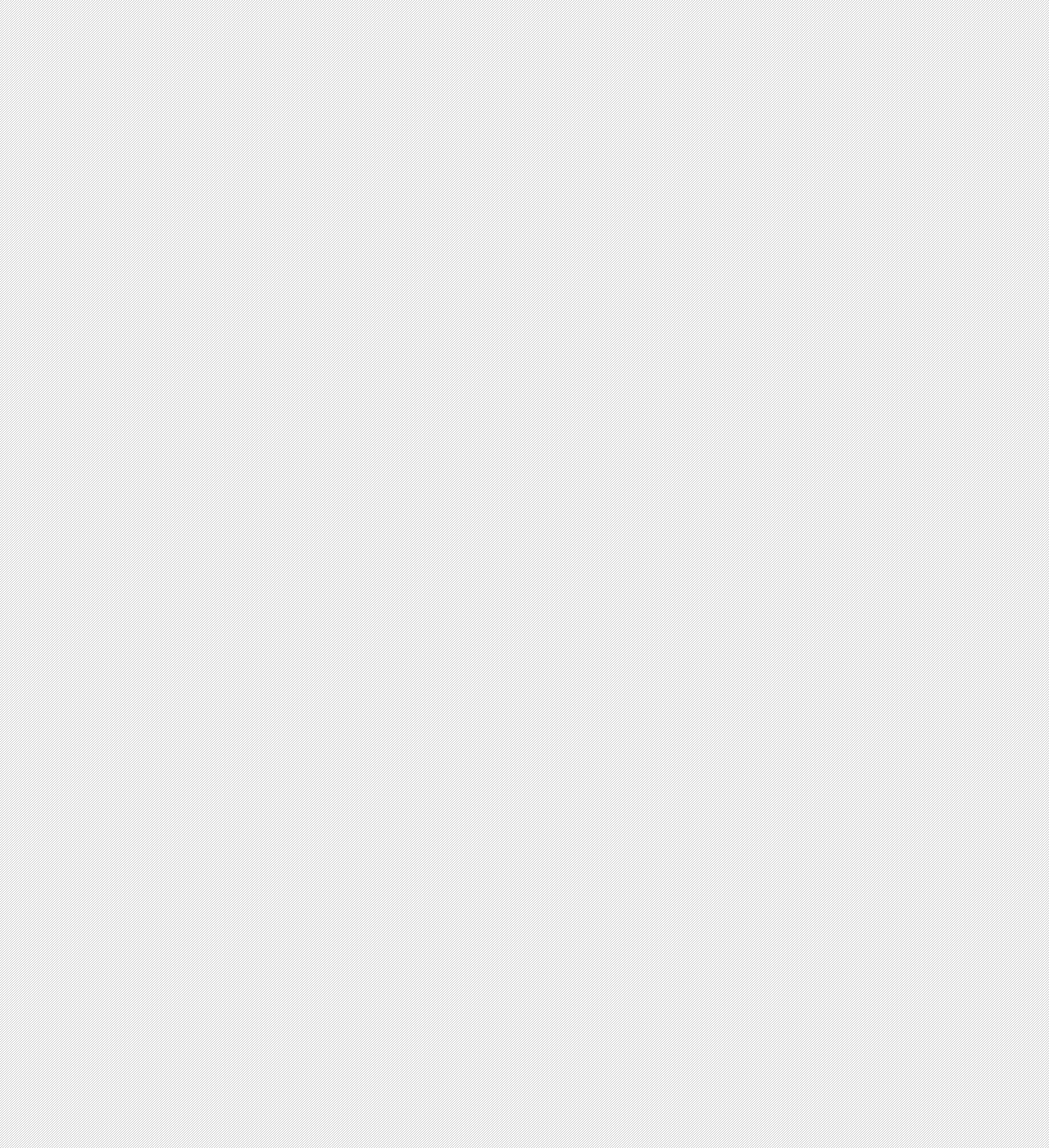
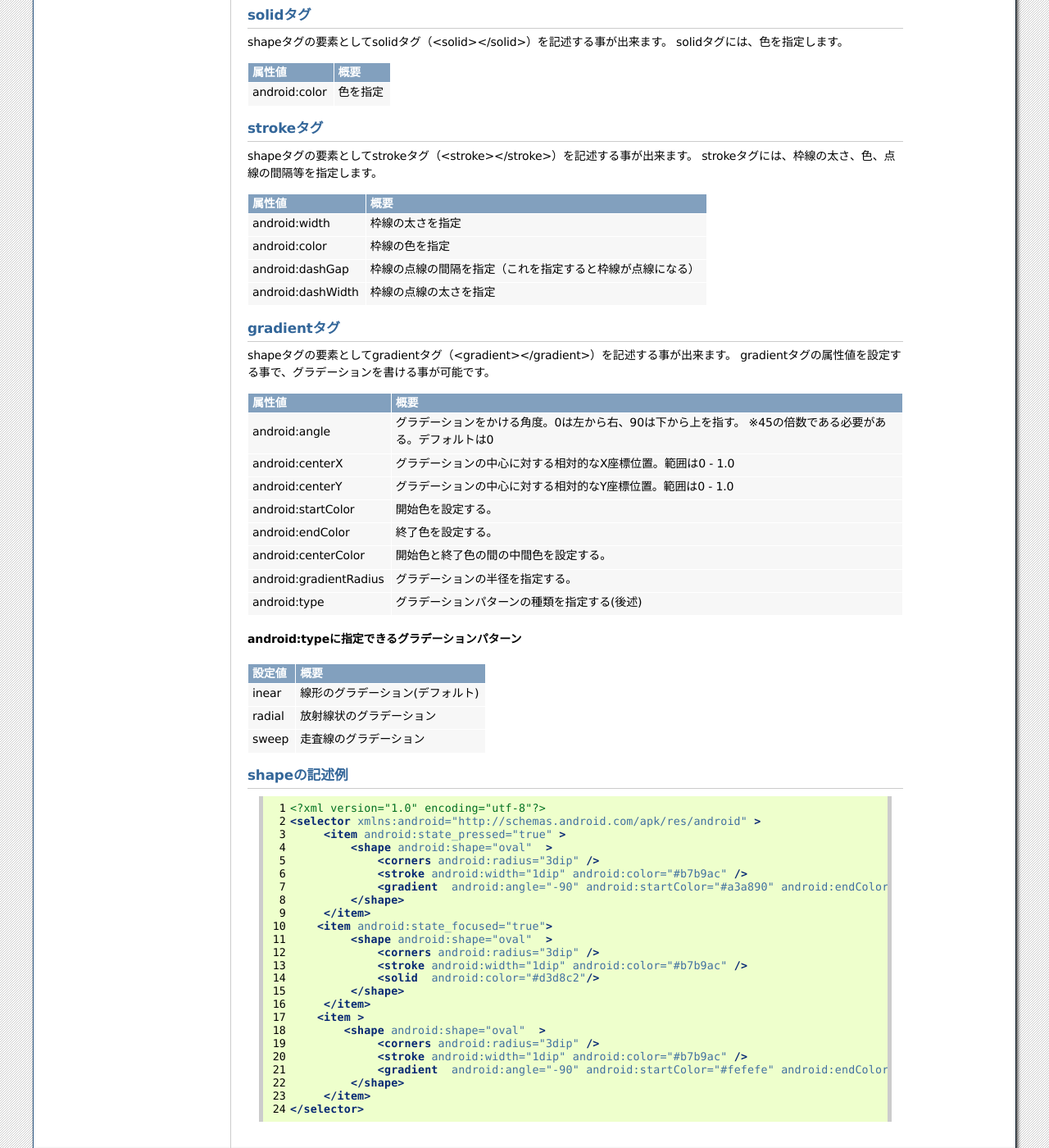
Before and after one commit to shirosan322/my_doc_for_dev, a Sphinx documentation site: the page built from source/application/android/selector.rst, in a window 1280 px wide and 1400 px high, scrolled down 3327 px. Shown: the whole window at 82% size. Built offline with Sphinx 7.4.7, drawn with Linux system fonts in a browser that asks for light colours; pages that are not in the unit, such as notebooks, are missing from menus; some of the changed text lies outside the part shown.

Commit message:
Androidドキュメント更新 ・selectorにshapeの項目を追加

```diff
--- a/source/application/android/selector.rst
+++ b/source/application/android/selector.rst
@@ -151,9 +151,12 @@
 
 shapeタグを使うと、「形状を変える」「角を丸くする」「背景色をグラデーションにする」等のことが簡単に実現できます。
 
-------------------------
+
 shape属性
-------------------------
+=============
+shapeタグ（<sahpe></shape>）には、shape属性（android:shape）が指定できます。
+この属性に、以下の表の値をセットする事で形状を変更する事が出来ます。
+
 ========== =================================================
 値	        概要
 ========== =================================================
@@ -162,3 +165,137 @@
 line        線形
 ring        同心円形
 ========== =================================================
+
+
+cornersタグ
+===============
+shapeタグの要素としてcornersタ（<corners></corners>）グを記述する事が出来ます。
+cornersタグには角の半径を設定するので、角の丸いボタン等を作成する事が出来ます。
+
+============================ ===========================
+属性値                        概要
+============================ ===========================
+android:radius                すべての角に対する半径
+android:topLeftRadius         左上の角に対する半径
+android:topRightRadius        右上の角に対する半径
+android:bottomLeftRadius      左下の角に対する半径
+android:bottomRighttRadius    右下の角に対する半径
+============================ ===========================
+
+
+paddingタグ
+=============
+shapeタグの要素としてpadding（<padding></padding>）タグを記述する事が出来ます。
+paddingタグには内側の余白を指定します。
+
+================= =========================
+属性値             概要
+================= =========================
+android:left       左側のパディングを指定
+android:top        上側のパディングを指定
+android:right      右側のパディングを指定
+android:bottom     下側のパディングを指定
+================= =========================
+
+
+sizeタグ
+=============
+shapeタグの要素としてsizeタグ（<size></size>）を記述する事が出来ます。
+sizeタグには、高さと横幅を指定します。
+
+================= =========================
+属性値             概要
+================= =========================
+android:height     高さを指定
+android:width      横幅を指定
+================= =========================
+
+
+solidタグ
+=============
+shapeタグの要素としてsolidタグ（<solid></solid>）を記述する事が出来ます。
+solidタグには、色を指定します。
+
+================= =========================
+属性値             概要
+================= =========================
+android:color      色を指定
+================= =========================
+
+
+strokeタグ
+=============
+shapeタグの要素としてstrokeタグ（<stroke></stroke>）を記述する事が出来ます。
+strokeタグには、枠線の太さ、色、点線の間隔等を指定します。
+
+================== =========================================================
+属性値              概要
+================== =========================================================
+android:width       枠線の太さを指定
+android:color       枠線の色を指定
+android:dashGap     枠線の点線の間隔を指定（これを指定すると枠線が点線になる）
+android:dashWidth   枠線の点線の太さを指定
+================== =========================================================
+
+
+gradientタグ
+==============
+shapeタグの要素としてgradientタグ（<gradient></gradient>）を記述する事が出来ます。
+gradientタグの属性値を設定する事で、グラデーションを書ける事が可能です。
+
+========================== ===================================================================
+属性値                      概要
+========================== ===================================================================
+android:angle               グラデーションをかける角度。0は左から右、90は下から上を指す。
+                            ※45の倍数である必要がある。デフォルトは0
+android:centerX             グラデーションの中心に対する相対的なX座標位置。範囲は0 - 1.0
+android:centerY             グラデーションの中心に対する相対的なY座標位置。範囲は0 - 1.0
+android:startColor          開始色を設定する。
+android:endColor            終了色を設定する。
+android:centerColor         開始色と終了色の間の中間色を設定する。
+android:gradientRadius      グラデーションの半径を指定する。
+android:type                グラデーションパターンの種類を指定する(後述)
+========================== ===================================================================
+
+android:typeに指定できるグラデーションパターン
+-----------------------------------------------
+
+======= ============================================
+設定値    概要
+======= ============================================
+inear	 線形のグラデーション(デフォルト)
+radial	 放射線状のグラデーション
+sweep	 走査線のグラデーション
+======= ============================================
+
+
+shapeの記述例
+================
+
+.. code-block:: xml
+	:linenos:
+
+	<?xml version="1.0" encoding="utf-8"?>
+	<selector xmlns:android="http://schemas.android.com/apk/res/android" >
+	     <item android:state_pressed="true" >
+	         <shape android:shape="oval"  >
+	             <corners android:radius="3dip" />
+	             <stroke android:width="1dip" android:color="#b7b9ac" />
+	             <gradient  android:angle="-90" android:startColor="#a3a890" android:endColor="#d3d5c9"  />
+	         </shape>
+	     </item>
+	    <item android:state_focused="true">
+	         <shape android:shape="oval"  >
+	             <corners android:radius="3dip" />
+	             <stroke android:width="1dip" android:color="#b7b9ac" />
+	             <solid  android:color="#d3d8c2"/>
+	         </shape>
+	     </item>
+	    <item >
+	        <shape android:shape="oval"  >
+	             <corners android:radius="3dip" />
+	             <stroke android:width="1dip" android:color="#b7b9ac" />
+	             <gradient  android:angle="-90" android:startColor="#fefefe" android:endColor="#d3d8c2" />
+	         </shape>
+	     </item>
+	</selector>
```
